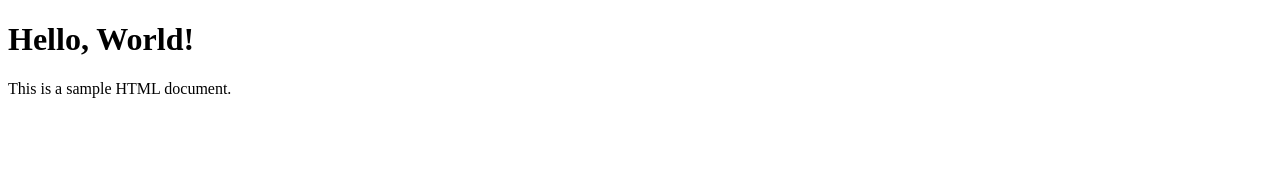
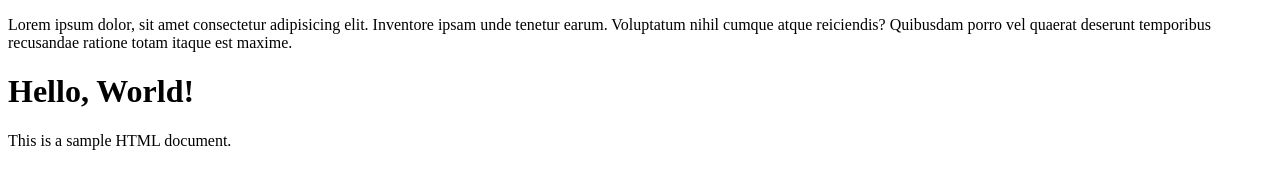
Before and after one commit to mukhammad17/github.lesson, a plain HTML site: page index.html in a window 1280 px wide. Drawn offline with Linux system fonts and the light colour scheme.

Commit message:
yana ozgartirish

```diff
--- a/index.html
+++ b/index.html
@@ -6,7 +6,7 @@
   <title>Document</title>
 </head>
 <body>
-
+ <p>Lorem ipsum dolor, sit amet consectetur adipisicing elit. Inventore ipsam unde tenetur earum. Voluptatum nihil cumque atque reiciendis? Quibusdam porro vel quaerat deserunt temporibus recusandae ratione totam itaque est maxime.</p>
   <h1>Hello, World!</h1>
   <p>This is a sample HTML document.</p>
 
```
